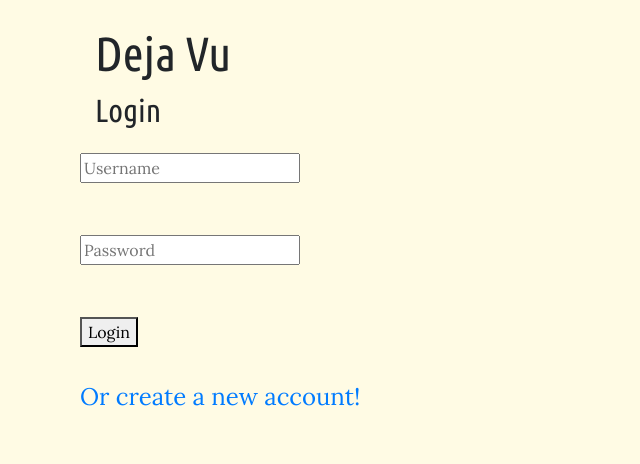
After one commit to dcancelmo/Deja_Vu_Web, a PHP site: page /login.php in a window 1280 px wide. The commit adds this page. Shown: the top 464 px of the page, without its empty margins (0-640 px from the left). Run offline with PHP 8.4, Linux system fonts and the light colour scheme; some libraries are stand-ins or nearby versions.

Commit message:
Login php

```diff
--- /dev/null
+++ b/login.php
@@ -0,0 +1,39 @@
+<!DOCTYPE html>
+<html lang="en-US">
+    <head>
+        <title>Deja Vu</title>
+        <meta charset="UTF-8">
+        <!-- Bootstrap CSS -->
+        <link rel="stylesheet" href="https://maxcdn.bootstrapcdn.com/bootstrap/4.0.0/css/bootstrap.min.css" integrity="sha384-Gn5384xqQ1aoWXA+058RXPxPg6fy4IWvTNh0E263XmFcJlSAwiGgFAW/dAiS6JXm" crossorigin="anonymous">
+        <!-- Google Fonts -->
+        <link href="https://fonts.googleapis.com/css?family=Lora|Ubuntu+Condensed" rel="stylesheet">
+        <!-- Our CSS -->
+        <link rel="stylesheet" href="css/styles.css">
+    </head>
+    <body>
+        <div class="container">
+            <div class="row">
+                <div class="col-lg" id="header">
+                    <h1>Deja Vu</h1>
+                    <h2>Login</h2>
+                </div>
+            </div>
+			<form id="accountForm" action="cgi-bin/login.py" method = "post">
+				<div class="row formQuestion">
+                	<input type="text" name="username" placeholder = "Username" required>
+                </div>
+                <div class="row formQuestion">
+                	<input type="password" name="password" placeholder="Password" required>
+                </div>
+                <div class="row formQuestion">
+                	<button type="submit"> Login </button>
+                </div>
+                <div class="row formQuestion">
+					<h4><a href="account_create.php">Or create a new account!</a></h4>
+				</div>
+            </form>
+        </div>
+
+		<?php include('php/scripts.php'); ?>
+    </body>
+</html>
```
Also changed, not shown: account_create.php (+4 -4 lines), 1 other file.
